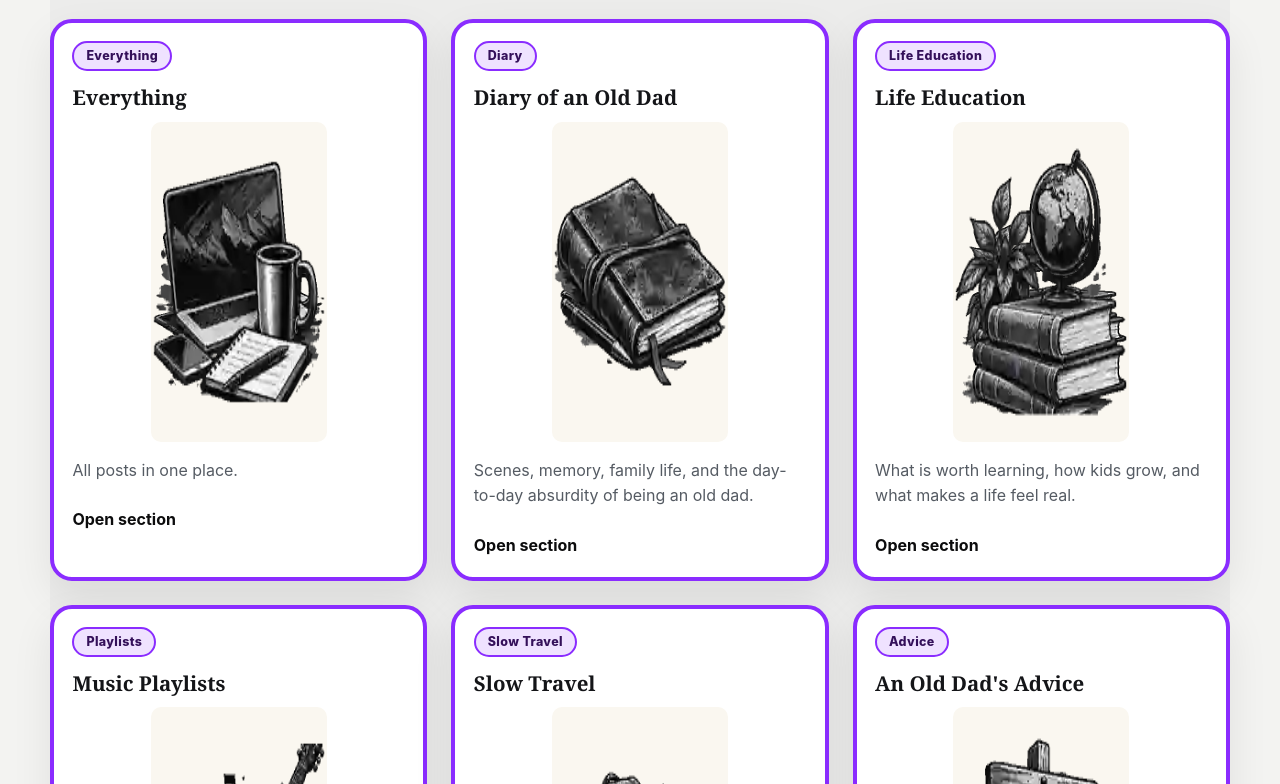
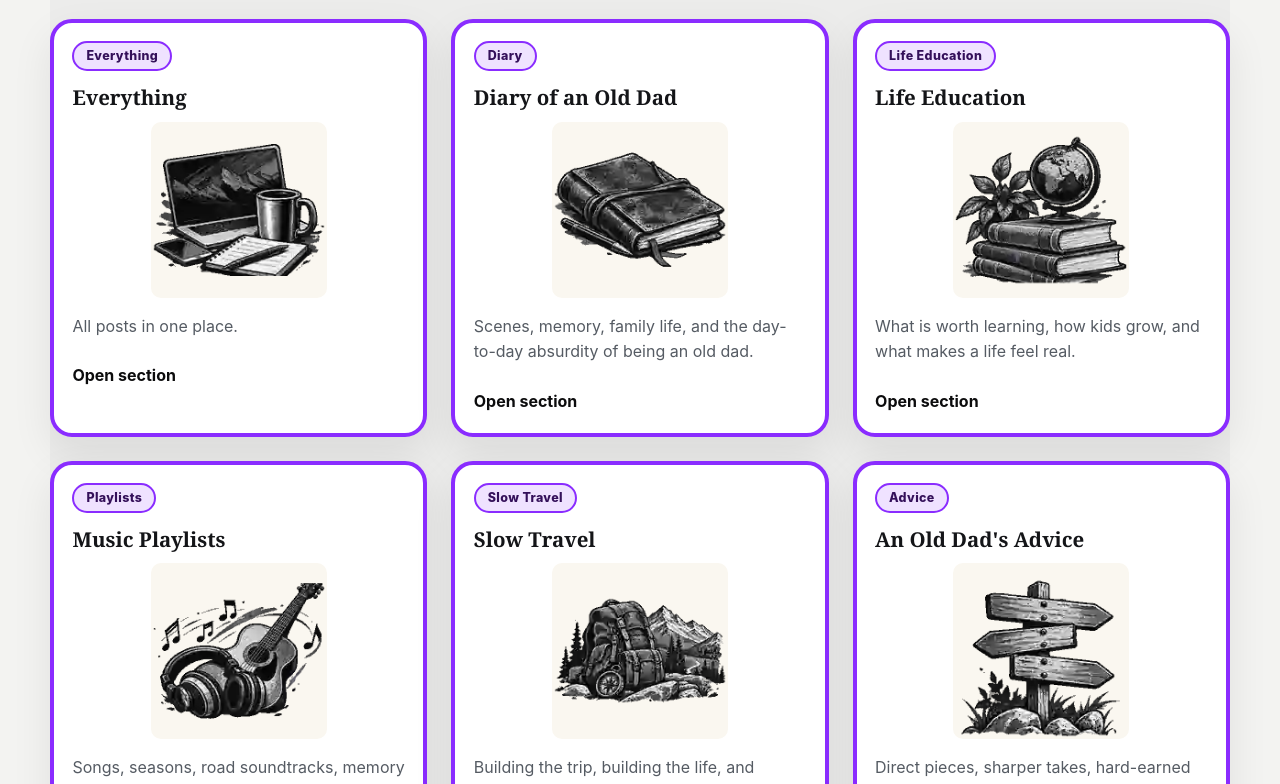
Before and after one commit to SuperDudePro/Blog-Site, a React (Vite) app: page / in a window 1280 px wide. Shown: the part 2596-3380 px from the top of the page. Built offline with nearby package versions, Linux system fonts and the light colour scheme.

Commit message:
Render full-quality transparent homepage section artwork

```diff
--- a/src/components/SectionCard.css
+++ b/src/components/SectionCard.css
@@ -6,13 +6,6 @@
   margin: 0.7rem auto 1rem;
   border-radius: 10px;
   background-color: #faf7f0;
-  background-repeat: no-repeat;
-  background-position: center;
-  background-size: contain;
+  height: auto;
+  object-fit: contain;
 }
-.section-card__sketch--everything { background-image: url('/section-sketches/everything.webp'); }
-.section-card__sketch--diary { background-image: url('/section-sketches/diary.webp'); }
-.section-card__sketch--life-education { background-image: url('/section-sketches/life-education.webp'); }
-.section-card__sketch--music-playlists { background-image: url('/section-sketches/music-playlists.webp'); }
-.section-card__sketch--slow-travel { background-image: url('/section-sketches/slow-travel.webp'); }
-.section-card__sketch--advice { background-image: url('/section-sketches/advice.webp'); }
```
